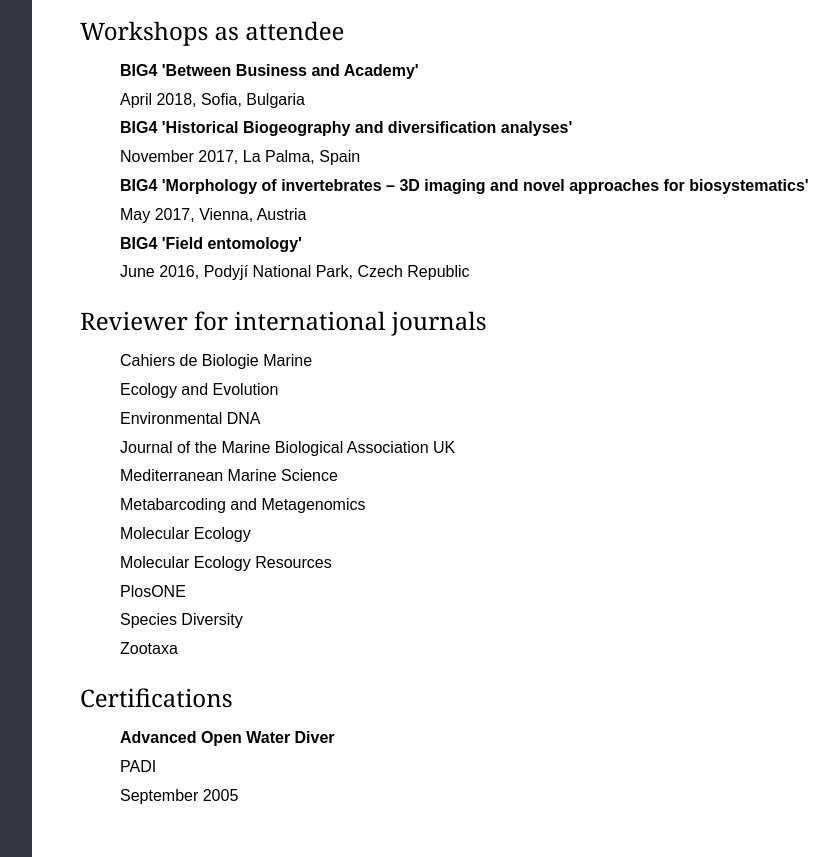
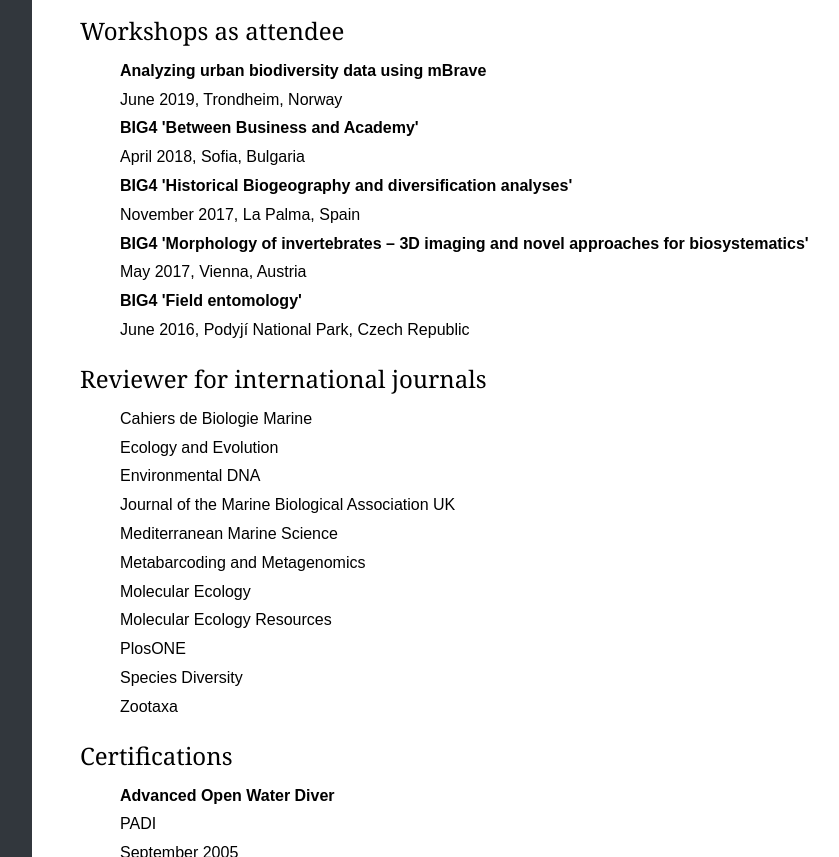
Before and after one commit to metagusano/metagusano.github.io, a plain HTML site: page curriculum.html in a window 1280 px wide. Shown: the part 2767-3624 px from the top of the page, without its empty margins (318-1157 px from the left). Drawn offline with Linux system fonts and the light colour scheme; files whose address does not match are found by name.

Commit message:
Update curriculum.html

```diff
--- a/curriculum.html
+++ b/curriculum.html
@@ -143,6 +143,8 @@
 
 				  <h4>Workshops as attendee</h4>
 				  <ul style="font-family:arial;font-size:16px;color:black;list-style-type:square">
+				  <b>Analyzing urban biodiversity data using mBrave</b><br>June 2019, Trondheim, Norway
+				  <br>
 				  <b>BIG4 'Between Business and Academy'</b><br>April 2018, Sofia, Bulgaria
 				  <br>
 				  <b>BIG4 'Historical Biogeography and diversification analyses'</b><br>November 2017, La Palma, Spain
```
